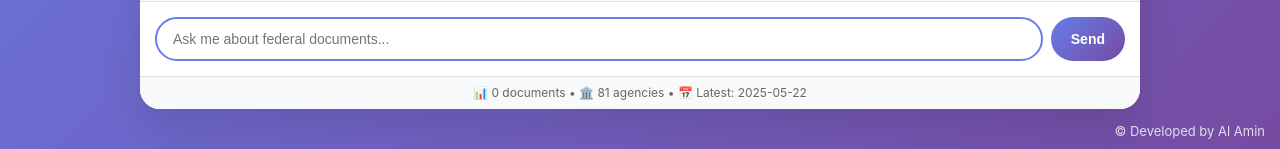
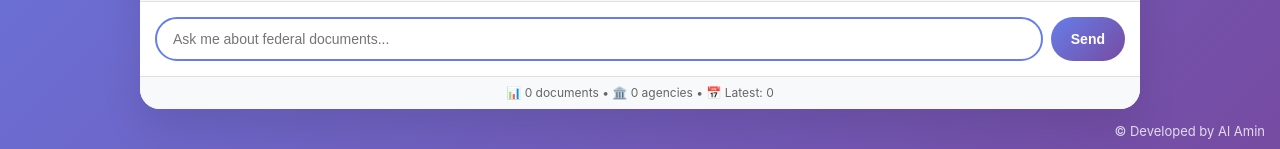
Before and after one commit to Prog-amin/federal-rag-agentic-chatbot, a FastAPI app: page / in a window 1280 px wide. Shown: the part 651-800 px from the top of the page. Run offline with FastAPI, Linux system fonts and the light colour scheme; data that the repository does not hold is empty.

Commit message:
some updates

```diff
--- a/templates/chat.html
+++ b/templates/chat.html
@@ -641,7 +641,8 @@
                 return date.toISOString().split('T')[0];
                 };
 
-                const statsText = `📊 ${data.total_documents || 0} documents • 🏛️ ${data.unique_agencies || 81} agencies • 📅 Latest: ${data.latest_document_date || getWeekAgo()}`;                statsDiv.textContent = statsText;
+                const statsText = `📊 ${data.total_documents || 0} documents • 🏛️ ${data.unique_agencies || 0} agencies • 📅 Latest: ${data.latest_document_date || 0}`;
+                statsDiv.textContent = statsText;
             } catch (error) {
                 statsDiv.textContent = '📊 Statistics unavailable';
             }
```
